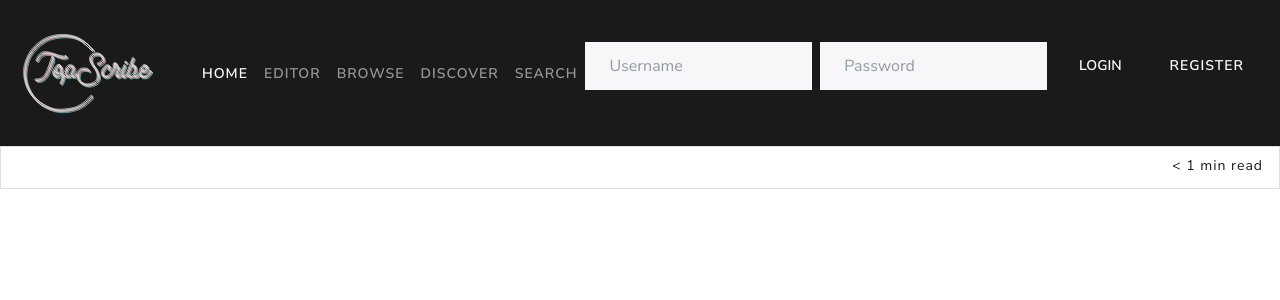
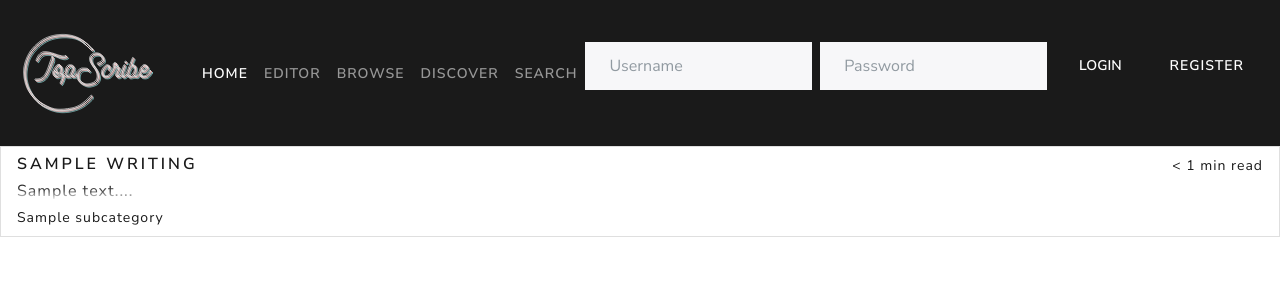
Before and after one commit to taimur-git/topscribe, a PHP site: page / in a window 1280 px wide. Shown: the top 300 px of the page. Run offline with PHP 8.4, Linux system fonts and the light colour scheme; tables that the repository leaves empty or names only in its code hold one stand-in row (values such as "Sample post"); data that the repository does not hold is empty; some libraries are stand-ins or nearby versions.

Commit message:
rendering writings done, preliminary code for viewing text body

```diff
--- a/css/style.css
+++ b/css/style.css
@@ -27,3 +27,19 @@
 .borderless:focus{
     outline:none;
 }
+
+.blurb{
+    background: rgb(0,0,0);
+background: linear-gradient(
+    180deg,
+    rgba(0,0,0,1) 0%,
+    rgba(0,0,0,0.7) 50%,
+    rgba(0,0,0,0) 90%);
+    background-size: 100%;
+    background-clip: text;
+  background-repeat: repeat;
+  -webkit-background-clip: text;
+  -webkit-text-fill-color: transparent;
+  -moz-background-clip: text;
+  -moz-text-fill-color: transparent;
+}
--- a/function/constant.php
+++ b/function/constant.php
@@ -30,37 +30,62 @@ function publishWriting($conn, $title,$body,$authorID,$status=0,$subcategoryID=1
 function saveAsDraft($conn, $title,$body,$authorID,$subcategoryID){
     publishWriting($conn, $title,$body,$authorID,3,$subcategoryID);
 }
-function showWriting($conn,$id){
-    //show : title, body liimited to 100 char
-    //read time : trim length
-    //subcategory
-    $sql = "SELECT title,left(body,100) as blurb,round((length(body)+240)/1440,0) as readtime,subcategory.name as subcategory FROM `writing` join `subcategory` on writing.subcategoryID=subcategory.id WHERE writing.id = ".$id;
+function showAllWriting($conn){
+    //replace(body,'#*>[]','')
+    //concat ...
+    $cards = "<div class='list-group'>";
+    $sql = "SELECT writing.id as id,
+    title,left(body,430) as blurb,
+    round((length(trim(body))+240)/1440,0) as readtime,
+    subcategory.name as subcategory
+    FROM `writing` join `subcategory` on writing.subcategoryID=subcategory.id
+    where writing.status = 0";
     $res = mysqli_query($conn,$sql);
-    $row = mysqli_fetch_assoc($res);
-
-
+while($row = mysqli_fetch_assoc($res)){
+    $writeID = $row['id'];
     $title = $row['title'];
-    $blurb = $row['blurb'];
+    $blurb = $row['blurb']."...";
     $readtime = $row['readtime']==0?'< 1':$row['readtime'];
     $readtime.=' min read';
     $subcategory = $row['subcategory'];
 
-
-//<div class="list-group">
-$card =
-"<a href='work.php?id='".$id."' class='list-group-item list-group-item-action flex-column align-items-start'>
+$cards .=
+"<a href='work.php?id=$writeID' class='list-group-item list-group-item-action flex-column align-items-start'>
   <div class='d-flex w-100 justify-content-between'>
     <h5 class='mb-1'>$title</h5>
     <small>$readtime</small>
   </div>
-  <p class='mb-1'>$blurb</p>
+  <p class='mb-1 blurb'>$blurb</p>
   <small>$subcategory</small>
 </a>";
+}
+    $cards.='</div>';
 
+echo $cards;
+}
+
+function displayWriting($conn,$id){
+    $sql = "select title, body, username as author, subcategory.name as subcategory
+    FROM `writing` join `subcategory` on writing.subcategoryID=subcategory.id
+    join `usernames` on writing.authorID=usernames.id
+    where writing.id = $id";
+    $res = mysqli_query($conn,$sql);
+    $row = mysqli_fetch_assoc($res);
+
+    $title = $row['title'];
+    $body = $row['body'];
+    $author = $row['author'];
+    $subcategory = $row['subcategory'];
+
+    $card = "<div class=container>
+    <div class='card'>
+  <div class='card-body'>
+    <h4 class='card-title'>$title</h4>
+    <h6 class='card-subtitle mb-2 text-muted'>$author</h6>
+    <p class='card-text'>$body</p>
+  </div>
+</div></div>";
 echo $card;
-
-//</div>
-
 
 }
 ?>
--- a/index.php
+++ b/index.php
@@ -4,11 +4,9 @@
 
 <body>
 <!--landing page-->
-<div class="list-group">
 <?php
-showWriting($conn,3);
+showAllWriting($conn);
 ?>
-</div>
 
 <script type="text/javascript" src="script.js"></script>
 </body>
--- /dev/null
+++ b/work.php
@@ -0,0 +1,6 @@
+<?php
+include('partial/navbar.php');
+$id = $_GET['id'];
+//render the page
+displayWriting($conn,$id);
+?>
```
Also changed, not shown: editor.php (+6 -2 lines).
